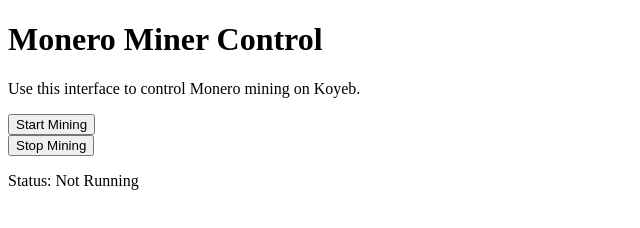
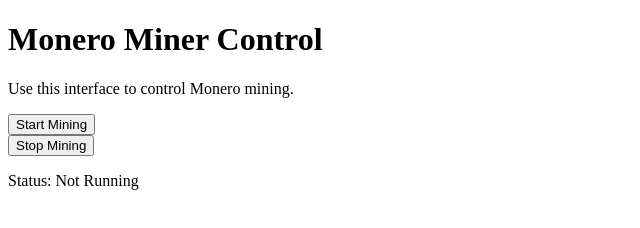
Before and after one commit to QuirkySiiiiiid/monero-mining-web-page, a plain HTML site: page index.html in a window 1280 px wide. Shown: the full height of the page, 0-640 px from the left. Drawn offline with Linux system fonts and the light colour scheme; no server answers.

Commit message:
Update index.html

```diff
--- a/index.html
+++ b/index.html
@@ -7,7 +7,7 @@
 </head>
 <body>
     <h1>Monero Miner Control</h1>
-    <p>Use this interface to control Monero mining on Koyeb.</p>
+    <p>Use this interface to control Monero mining.</p>
 
     <form action="/start-mining" method="POST">
         <button type="submit">Start Mining</button>
```
